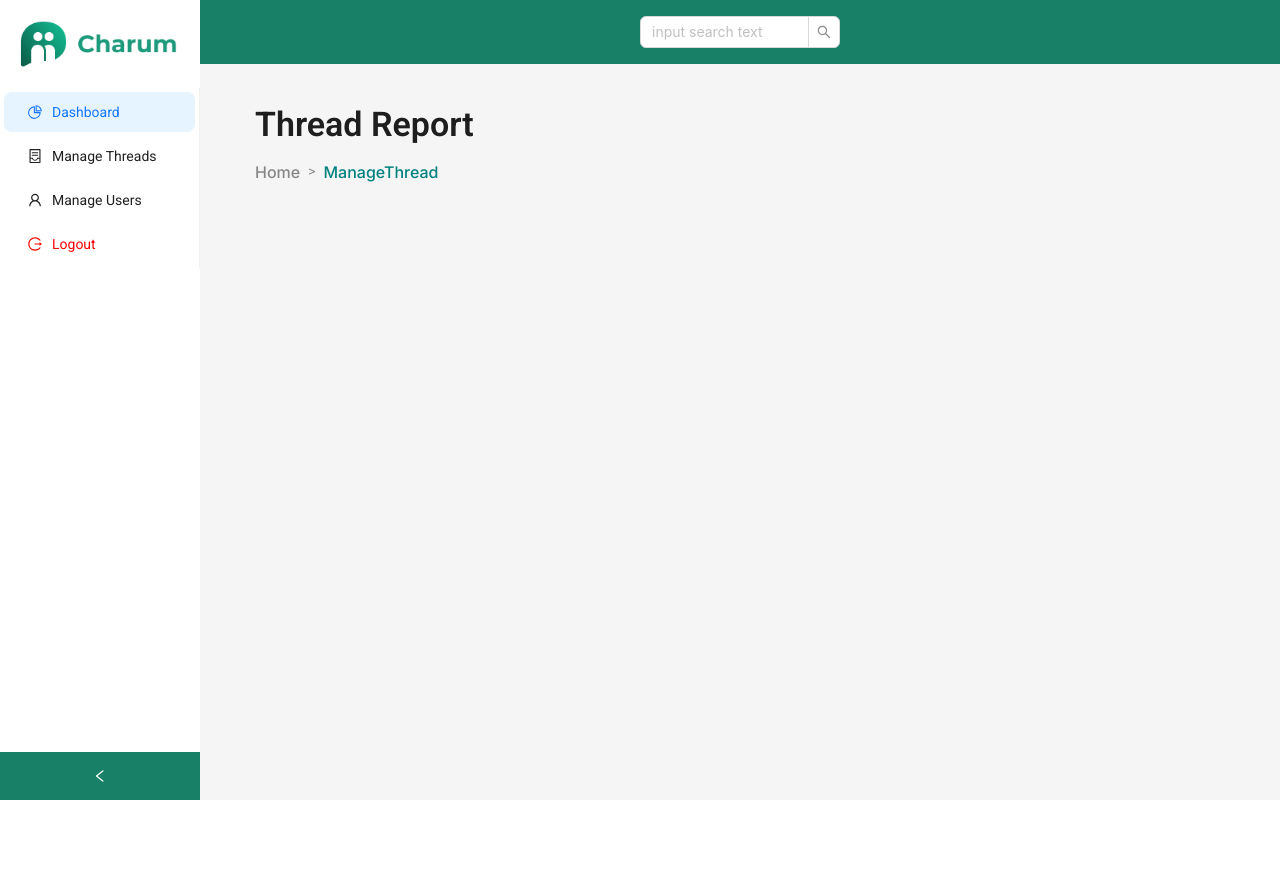
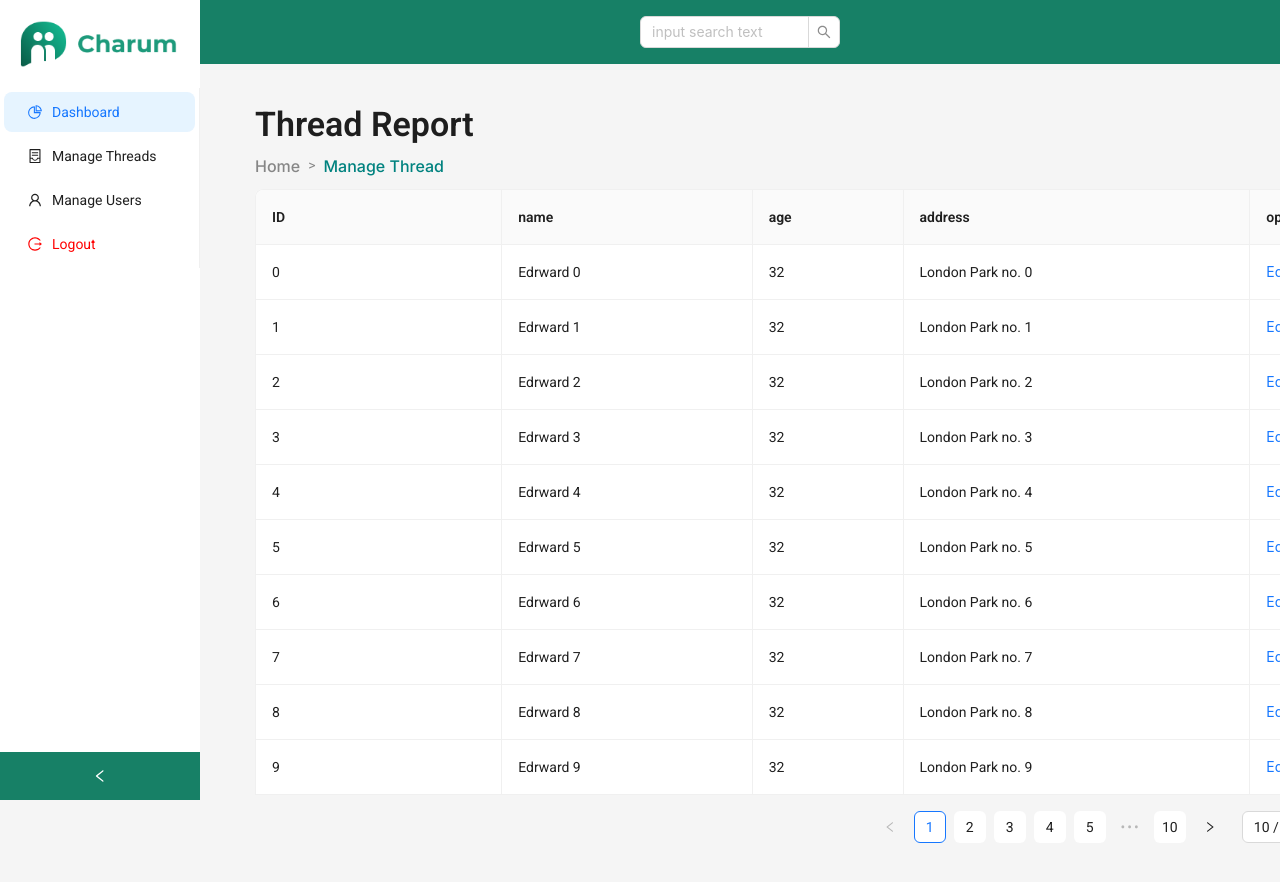
Before and after one commit to ChaRum-Capstone-Project-Batch-3/Front-End, a React (Create React App) app: page /dashboard/thread in a window 1280 px wide. Shown: the top 882 px of the page. Before the commit the page ends 800 px from the top, so only its background shows below. Built offline with nearby package versions, Linux system fonts and the light colour scheme.

Commit message:
wip: manage thread

```diff
--- /dev/null
+++ b/src/components/table/ThreadTable.jsx
@@ -0,0 +1,171 @@
+import React, { useState } from 'react';
+import { Form, Input, InputNumber, Popconfirm, Table, Typography } from 'antd';
+const originData = [];
+for (let i = 0; i < 100; i++) {
+  originData.push({
+    key: i,
+    name: `Edrward ${i}`,
+    age: 32,
+    address: `London Park no. ${i}`,
+  });
+}
+const EditableCell = ({
+  editing,
+  dataIndex,
+  title,
+  inputType,
+  record,
+  index,
+  children,
+  ...restProps
+}) => {
+  const inputNode = inputType === 'number' ? <InputNumber /> : <Input />;
+  return (
+    <td {...restProps}>
+      {editing ? (
+        <Form.Item
+          name={dataIndex}
+          style={{
+            margin: 0,
+          }}
+          rules={[
+            {
+              required: true,
+              message: `Please Input ${title}!`,
+            },
+          ]}
+        >
+          {inputNode}
+        </Form.Item>
+      ) : (
+        children
+      )}
+    </td>
+  );
+};
+const ThreadTable = () => {
+  const [form] = Form.useForm();
+  const [data, setData] = useState(originData);
+  const [editingKey, setEditingKey] = useState('');
+  const isEditing = (record) => record.key === editingKey;
+  const edit = (record) => {
+    form.setFieldsValue({
+      name: '',
+      age: '',
+      address: '',
+      ...record,
+    });
+    setEditingKey(record.key);
+  };
+  const cancel = () => {
+    setEditingKey('');
+  };
+  const save = async (key) => {
+    try {
+      const row = await form.validateFields();
+      const newData = [...data];
+      const index = newData.findIndex((item) => key === item.key);
+      if (index > -1) {
+        const item = newData[index];
+        newData.splice(index, 1, {
+          ...item,
+          ...row,
+        });
+        setData(newData);
+        setEditingKey('');
+      } else {
+        newData.push(row);
+        setData(newData);
+        setEditingKey('');
+      }
+    } catch (errInfo) {
+      console.log('Validate Failed:', errInfo);
+    }
+  };
+  const columns = [
+    {
+      title: 'ID',
+      dataIndex: 'key',
+      width: '25%',
+      editable: true,
+    },
+    {
+      title: 'name',
+      dataIndex: 'name',
+      width: '25%',
+      editable: true,
+    },
+    {
+      title: 'age',
+      dataIndex: 'age',
+      width: '15%',
+      editable: true,
+    },
+    {
+      title: 'address',
+      dataIndex: 'address',
+      width: '40%',
+      editable: true,
+    },
+    {
+      title: 'operation',
+      dataIndex: 'operation',
+      render: (_, record) => {
+        const editable = isEditing(record);
+        return editable ? (
+          <span>
+            <Typography.Link
+              onClick={() => save(record.key)}
+              style={{
+                marginRight: 8,
+              }}
+            >
+              Save
+            </Typography.Link>
+            <Popconfirm title="Sure to cancel?" onConfirm={cancel}>
+              <a>Cancel</a>
+            </Popconfirm>
+          </span>
+        ) : (
+          <Typography.Link disabled={editingKey !== ''} onClick={() => edit(record)}>
+            Edit
+          </Typography.Link>
+        );
+      },
+    },
+  ];
+  const mergedColumns = columns.map((col) => {
+    if (!col.editable) {
+      return col;
+    }
+    return {
+      ...col,
+      onCell: (record) => ({
+        record,
+        inputType: col.dataIndex === 'age' ? 'number' : 'text',
+        dataIndex: col.dataIndex,
+        title: col.title,
+        editing: isEditing(record),
+      }),
+    };
+  });
+  return (
+    <Form form={form} component={false}>
+      <Table
+        components={{
+          body: {
+            cell: EditableCell,
+          },
+        }}
+        bordered
+        dataSource={data}
+        columns={mergedColumns}
+        rowClassName="editable-row"
+        pagination={{
+          onChange: cancel,
+        }}
+      />
+    </Form>
+  );
+};
+export default ThreadTable;
--- a/src/pages/dashboard/Thread.css
+++ b/src/pages/dashboard/Thread.css
@@ -35,3 +35,6 @@
     font-family: 'Inter';
     font-size: 16px;
 }
+.table-thread {
+    margin-top: 10px;
+}
--- a/src/pages/dashboard/threads/ManageThread.jsx
+++ b/src/pages/dashboard/threads/ManageThread.jsx
@@ -1,5 +1,6 @@
 import { Breadcrumb } from "antd";
 import React from "react";
+import ThreadTable from "../../../components/table/ThreadTable";
 
 const ManageThread = () => {
   return (
@@ -10,10 +11,13 @@ const ManageThread = () => {
             <span>Thread Report</span>
           </div>
             <div className="bread-crumb">
-              <Breadcrumb style={{ margin: '16px 0'}} separator=">">
+              <Breadcrumb style={{ margin: '10px 0'}} separator=">">
                 <Breadcrumb.Item className="breadcrumb-text">Home</Breadcrumb.Item>
-                <Breadcrumb.Item className= "manageThread">ManageThread</Breadcrumb.Item>
+                <Breadcrumb.Item className= "manageThread">Manage Thread</Breadcrumb.Item>
               </Breadcrumb>
+            </div>
+            <div className="table-thread">
+              <ThreadTable/>
             </div>
         </div>
       </div>
```
